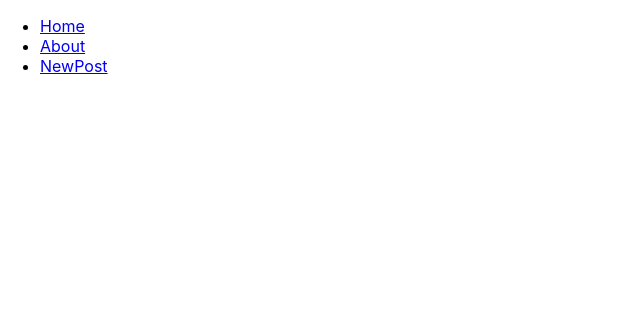
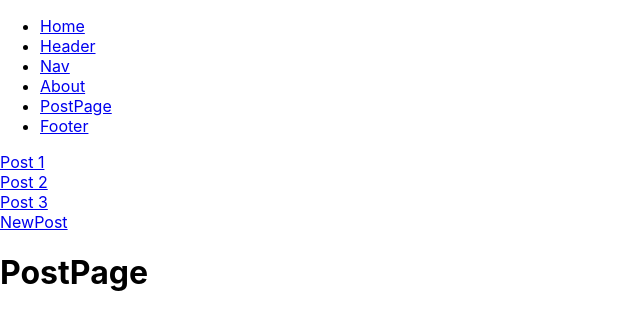
Before and after one commit to Sabitha-Devaraj/Social_media_post_app, a React (Create React App) app: page /postpage in a window 1280 px wide. Before the commit this address had no page. Shown: the top 330 px of the page, without its empty margins (0-640 px from the left). Built offline with nearby package versions, Linux system fonts and the light colour scheme.

Commit message:
Learned the different way of routing the componenets

```diff
--- a/src/App.js
+++ b/src/App.js
@@ -8,6 +8,9 @@ import About from './About';
 import Missing from './Missing';
 import Footer from './Footer';
 import { Link, Route, Routes } from 'react-router-dom';
+import Post from './Post';
+import PostLayout from './PostLayout';
+
 
 function App() {
 
@@ -16,14 +19,27 @@ function App() {
       <nav>
         <ul>
           <li><Link to='/'>Home</Link></li>
+          <li><Link to='/header'>Header</Link></li>
+          <li><Link to='/nav'>Nav</Link></li>
           <li><Link to='/about'>About</Link></li>
-          <li><Link to='/newpost'>NewPost</Link></li>
+          <li><Link to='/postpage'>PostPage</Link></li>
+          <li><Link to='/footer'>Footer</Link></li>
         </ul>
       </nav>
       <Routes>
           <Route path='/' element={<Home/>} />
           <Route path='/about' element={<About/>} />
-          <Route path='/newpost' element={<NewPost/>} />
+          <Route path='/header' element={<Header/>} />
+          <Route path='/nav' element={<Nav/>} />
+          <Route path='/footer' element ={<Footer/>}/>
+
+          <Route path='/postpage' element={<PostLayout/>} >
+            <Route index element={<PostPage/>} />
+            <Route path=':id' element={<Post/>} />
+            <Route path='newpost' element={<NewPost/>} />
+          </Route>
+          <Route path='*' element={<Missing/>} />
+
       </Routes>
     </div>
   );
--- /dev/null
+++ b/src/Post.js
@@ -0,0 +1,15 @@
+import React from 'react'
+import { useParams } from 'react-router-dom'
+
+const Post = () => {
+
+    const {id} = useParams();
+
+    return (
+        <div>
+           <br/> Post {id}
+        </div>
+    )
+}
+
+export default Post
--- /dev/null
+++ b/src/PostLayout.js
@@ -0,0 +1,17 @@
+import React from 'react'
+import { Link, Outlet } from 'react-router-dom'
+
+const PostLayout = () => {
+  return (
+    <>
+        <Link to='/postpage/1'>Post 1</Link> <br/>
+        <Link to='/postpage/2'>Post 2</Link> <br/>
+        <Link to='/postpage/3'>Post 3</Link> <br/>
+        <Link to='/postpage/newpost'>NewPost</Link>
+        <Outlet />
+    </>
+
+  )
+}
+
+export default PostLayout
--- a/src/PostPage.js
+++ b/src/PostPage.js
@@ -1,9 +1,11 @@
 import React from 'react'
+//import { Link } from 'react-router-dom'
 
 const PostPage = () => {
   return (
     <main>
-            <h1>PostPage</h1>
+      <h1>PostPage</h1>
+
     </main>
   )
 }
```
